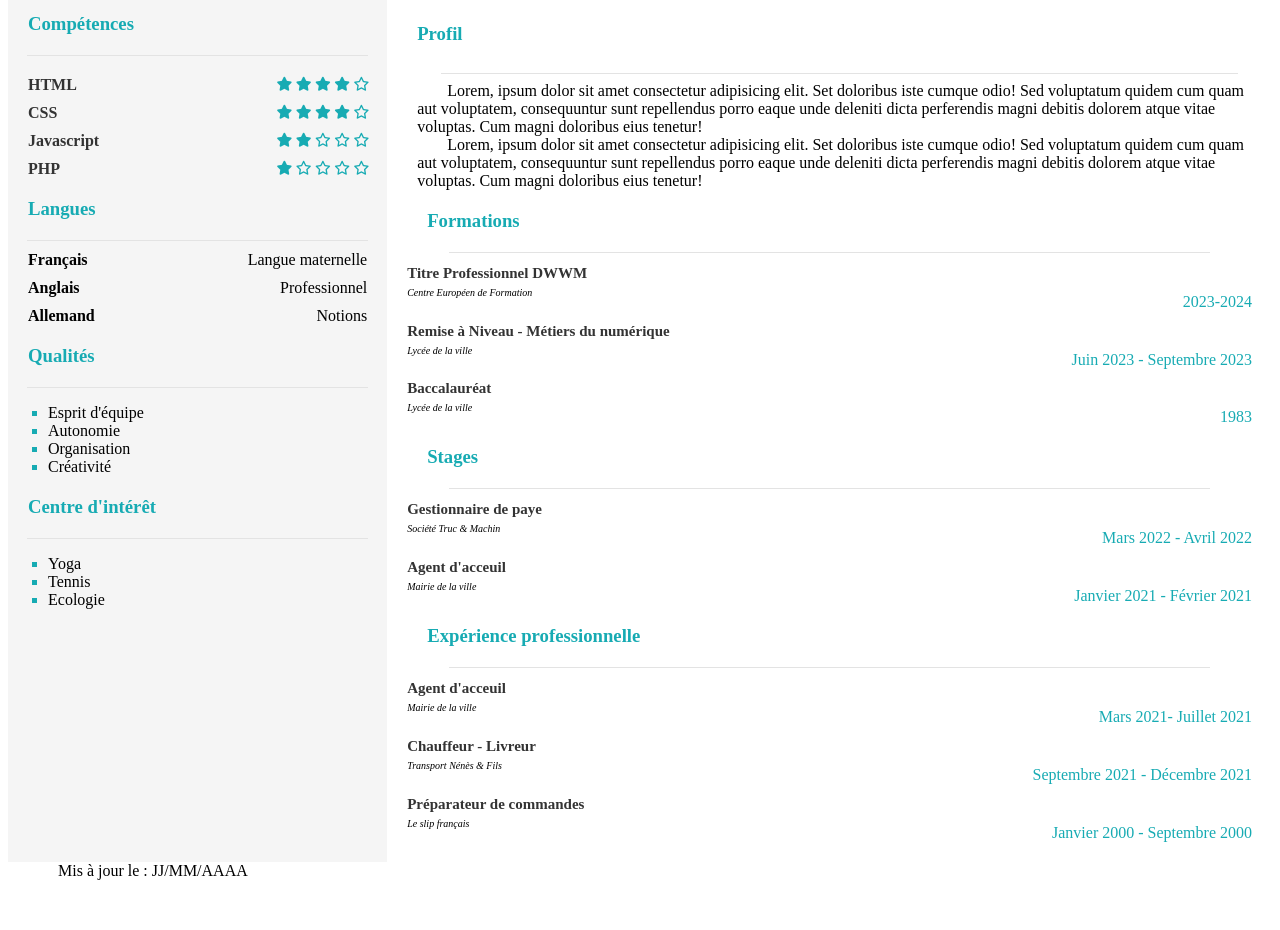
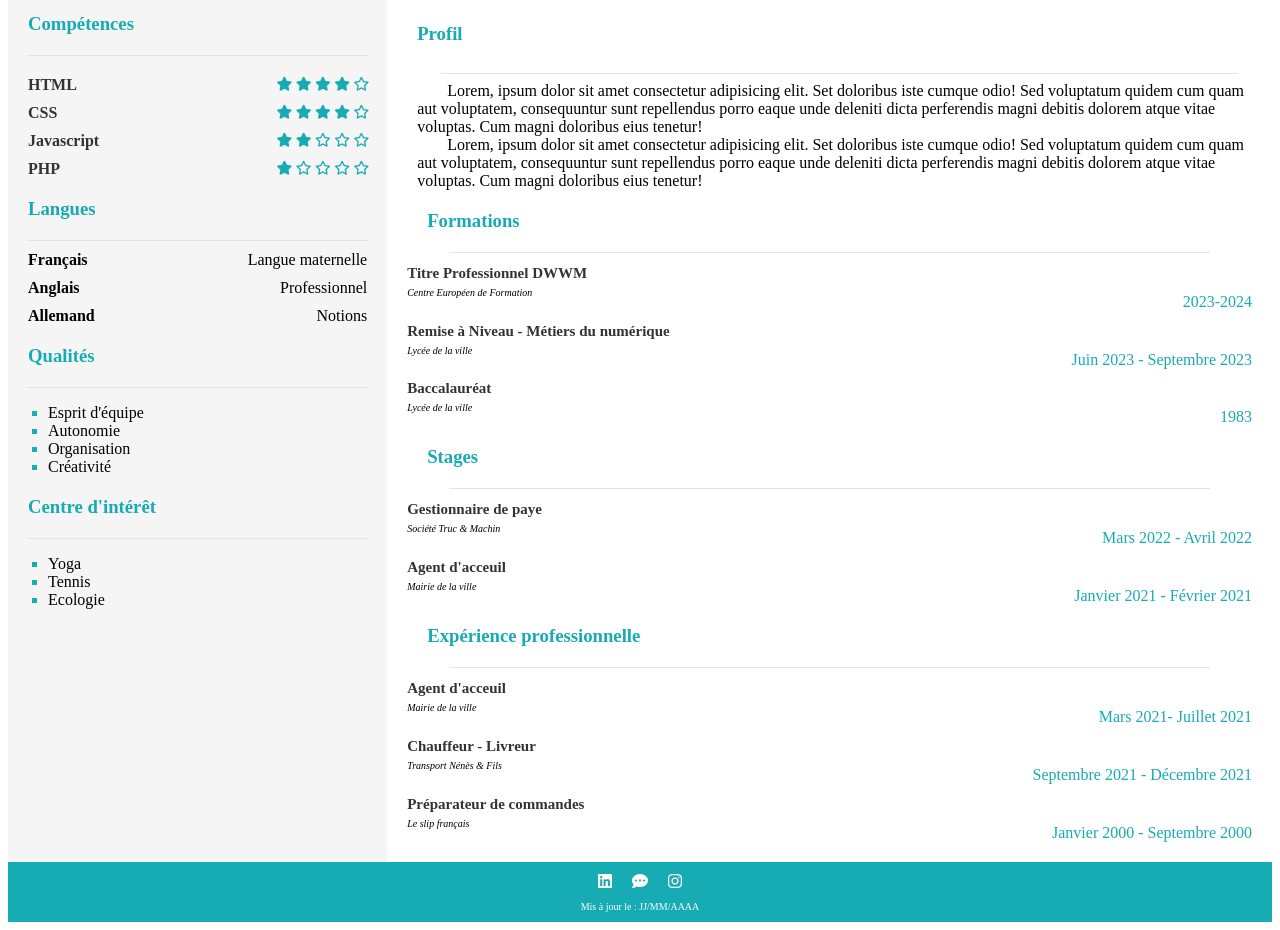
Before and after one commit to Kenza1502/cv-en-ligne, a plain HTML site: page index.html in a window 1280 px wide. Shown: the part 179-1109 px from the top of the page. Before the commit the page ends 1067 px from the top, so only its background shows below. Drawn offline with Linux system fonts and the light colour scheme.

Commit message:
Création du footer

```diff
--- a/assets/css/style.css
+++ b/assets/css/style.css
@@ -220,3 +220,28 @@ h4 {
     display: flex;
     justify-content: flex-end;
 }
+
+footer {
+    background: #17abb3;
+    width: 100%;
+    height: 60px;
+    display: flex;
+    justify-content: center;
+    flex-direction: column;
+    align-items: center;
+}
+
+#date {
+    font-size: 10px;
+    color: #ffffff;
+
+}
+
+#reseaux {
+    display: flex;
+    justify-content: center;
+    align-items: center;
+    gap: 20px;
+    margin-bottom: 10px;
+    color: #ffffff;
+}
--- a/index.html
+++ b/index.html
@@ -368,9 +368,14 @@
 
     <footer>
 
-        <!--Logos-->
+        <div id="reseaux">
+            <a href="#"><i class="fab fa-linkedin"></i></a>
+            <a href="#"><i class="fas fa-comment-dots"></i></a>
+            <a href="#"><i class="fab fa-instagram"></i></a>
 
-        <p>Mis à jour le : JJ/MM/AAAA</p>
+        </div>
+
+        <div id="date">Mis à jour le : JJ/MM/AAAA</div>
 
     </footer>
 
```
